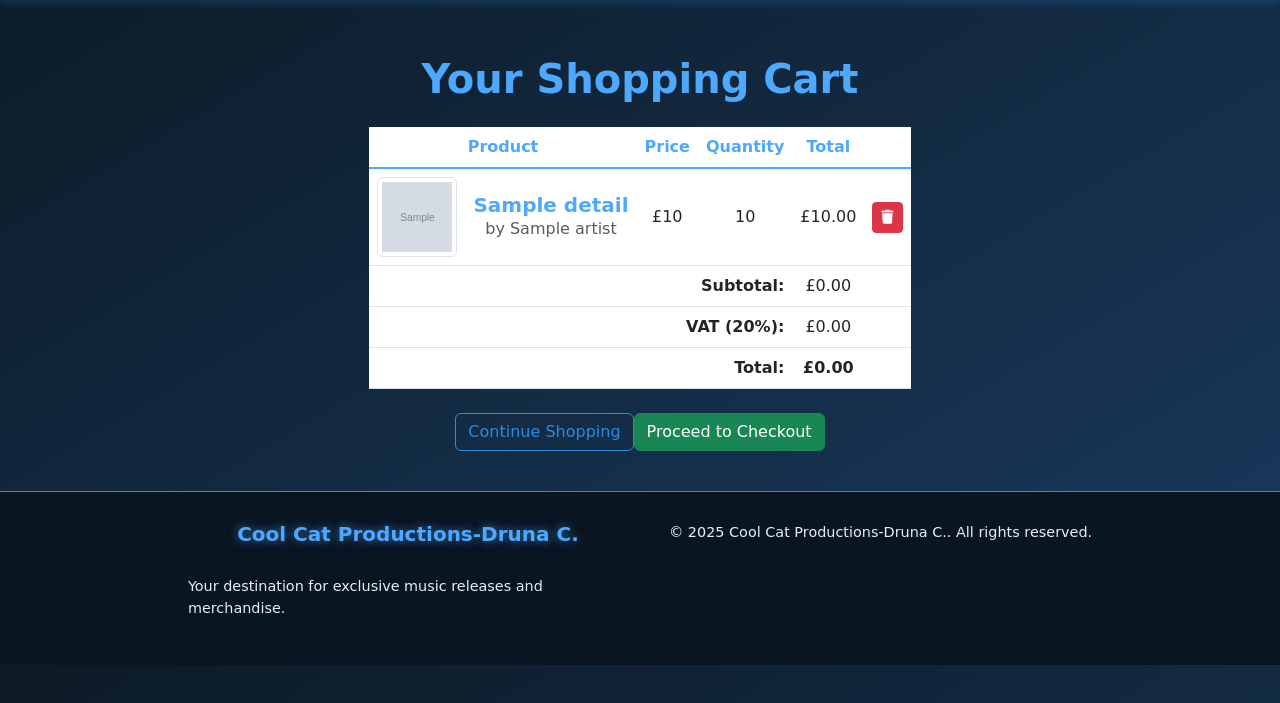
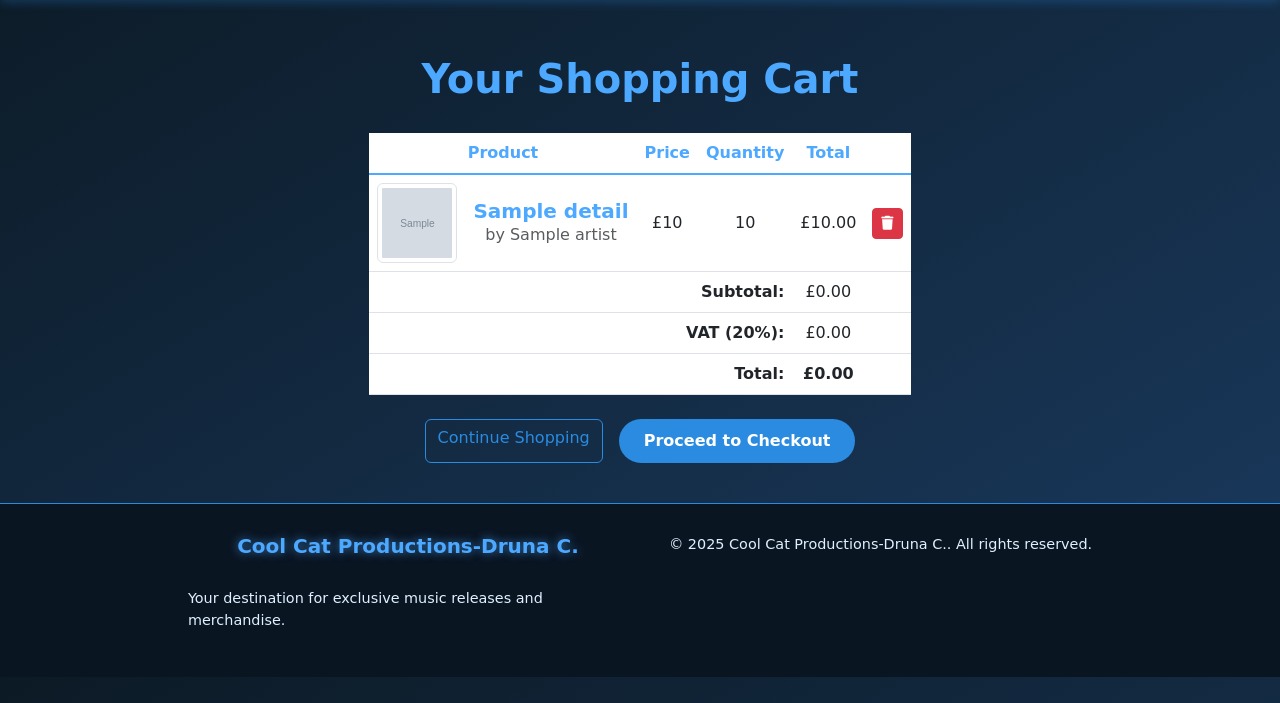
Before and after one commit to mariavarg/coolcatproductions, a Flask app: template templates/cart.html in a window 1280 px wide. Shown: the part 97-800 px from the top of the page. Run offline with Flask 3, Linux system fonts and the light colour scheme; the template is opened without the code that fills it: most values are stand-ins (such as "Sample title", 1, 10 or a date in 2020); grey boxes marked "Sample" are stand-in pictures; some libraries are stand-ins or nearby versions; some web fonts are replaced.

Commit message:
Update cart.html

```diff
--- a/templates/cart.html
+++ b/templates/cart.html
@@ -2,11 +2,11 @@
 
 {% block content %}
 <div class="container mt-5">
-    <h1 class="mb-4 text-center">Your Shopping Cart</h1>
+    <h1>Your Shopping Cart</h1>
 
     {% if not cart %}
     <div class="alert alert-info text-center">
-        Your cart is empty. <a href="/shop" class="alert-link">Browse our store</a>
+        Your cart is empty. <a href="{{ url_for('shop') }}" class="alert-link">Browse our store</a>
     </div>
     {% else %}
     <div class="table-responsive">
@@ -67,9 +67,9 @@
         </table>
     </div>
 
-    <div class="d-flex justify-content-between mt-4">
-        <a href="/shop" class="btn btn-outline-primary">Continue Shopping</a>
-        <a href="/checkout" class="btn btn-success">Proceed to Checkout</a>
+    <div class="d-flex justify-content-center mt-4">
+        <a href="{{ url_for('shop') }}" class="btn btn-outline-primary me-3">Continue Shopping</a>
+        <a href="{{ url_for('checkout') }}" class="btn btn-primary">Proceed to Checkout</a>
     </div>
     {% endif %}
 </div>
```
